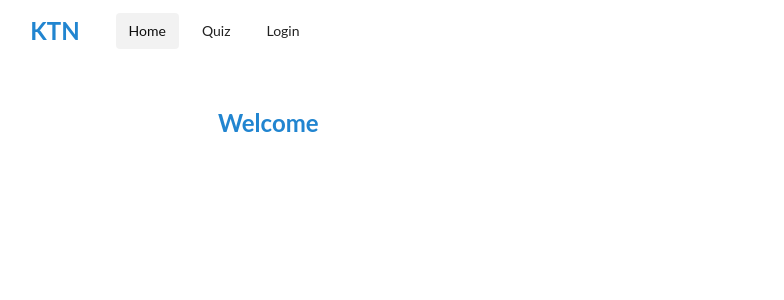
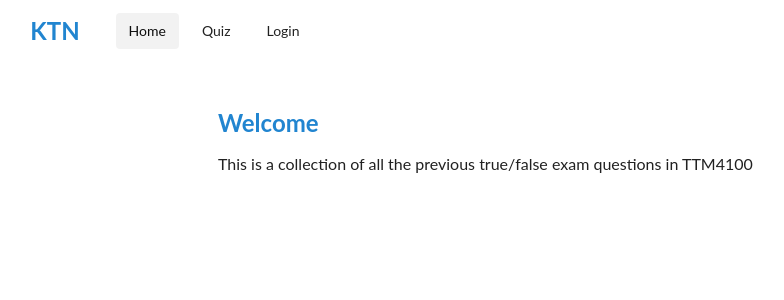
Before and after one commit to tenstad/ktn, a Django app: page / in a window 1280 px wide. Shown: the top 300 px of the page, without its empty margins (72-856 px from the left). Run offline with Django 3.2, Linux system fonts and the light colour scheme.

Commit message:
Update description

```diff
--- a/ktn/templates/ktn/index.html
+++ b/ktn/templates/ktn/index.html
@@ -5,5 +5,6 @@
 {% block content %}
   <div class="ui container text">
     <h2 class="ui header item {{ "ACCENT_COLOR_NAME"|setting }}">Welcome</h2>
+    <p>This is a collection of all the previous true/false exam questions in TTM4100</p>
   </div>
 {% endblock content %}
```
